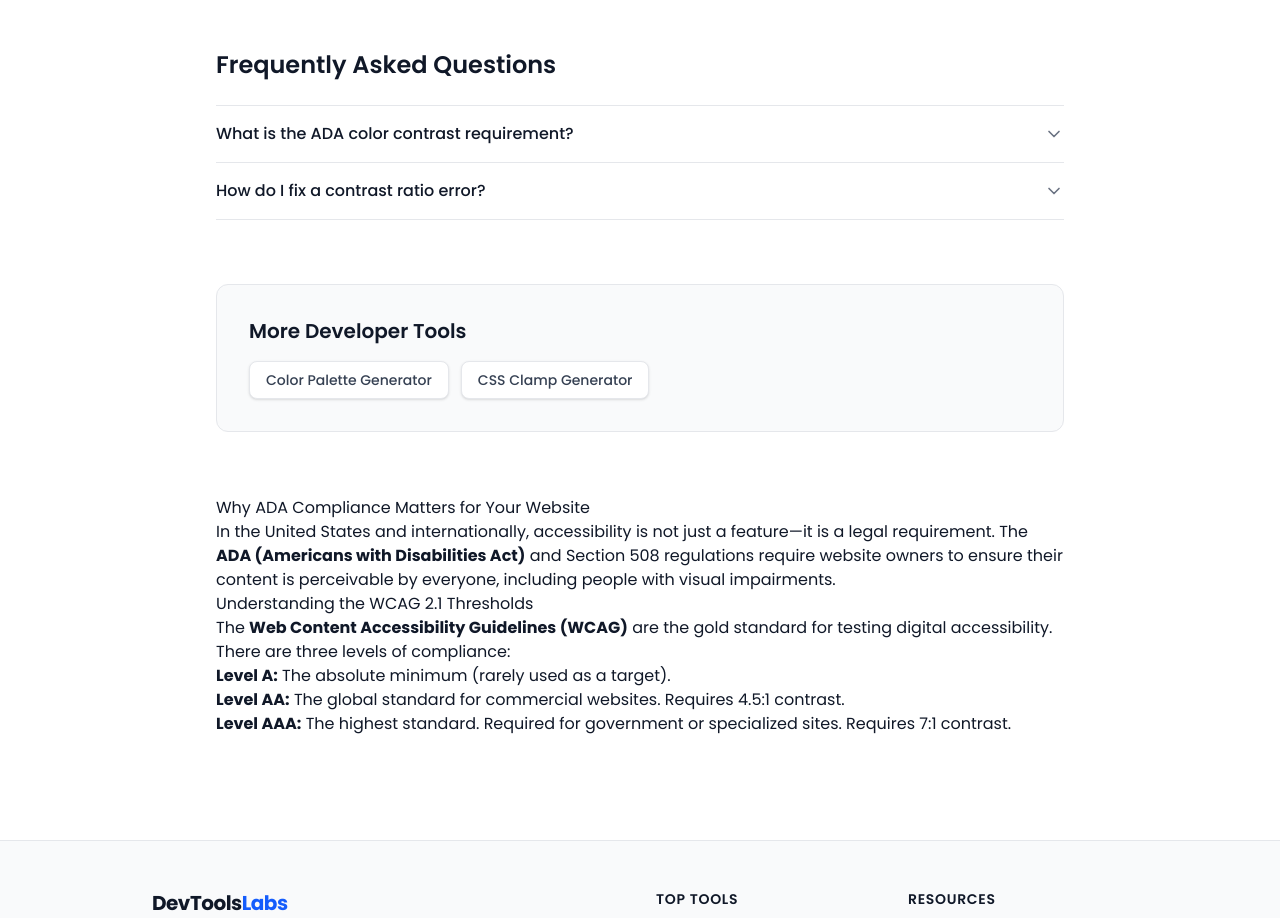
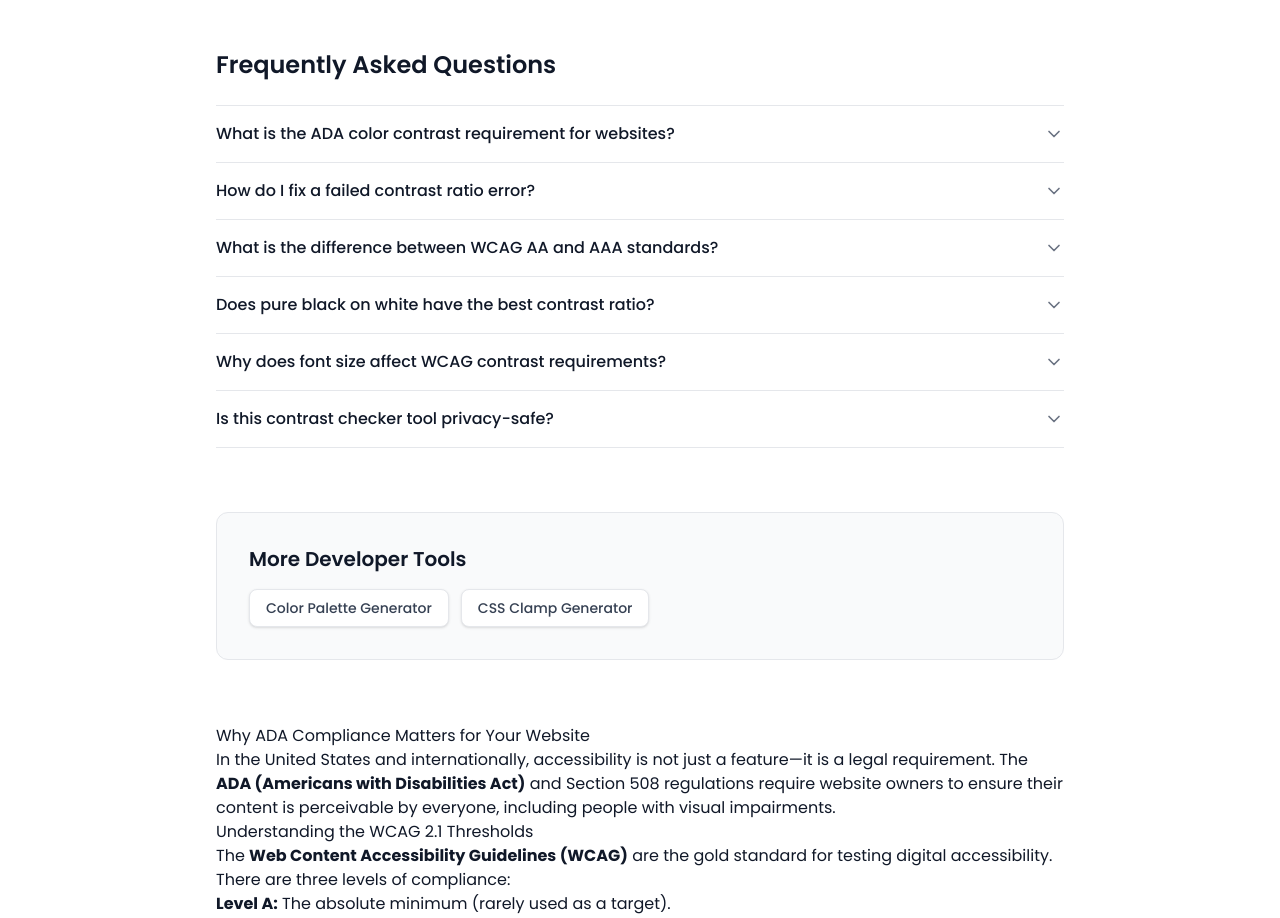
Before and after one commit to ArhamAshfaqft/devtoolslabs, a Next.js app: page /color-contrast-checker in a window 1280 px wide. Shown: the part 2220-3138 px from the top of the page. Built offline with nearby package versions, Linux system fonts and the light colour scheme.

Commit message:
seo: expand contrast checker FAQs to 6 high-intent questions for ADA/WCAG traffic

```diff
--- a/app/color-contrast-checker/page.tsx
+++ b/app/color-contrast-checker/page.tsx
@@ -32,12 +32,28 @@ export default function ColorContrastCheckerPage() {
       ]}
       faqs={[
         {
-          question: "What is the ADA color contrast requirement?",
-          answer: "The Americans with Disabilities Act (ADA) points to WCAG 2.1 Level AA as the baseline for digital accessibility. This means a minimum contrast ratio of 4.5:1 for normal text and 3:1 for large text (18pt+ or 14pt bold)."
+          question: "What is the ADA color contrast requirement for websites?",
+          answer: "The Americans with Disabilities Act (ADA) and Section 508 standards typically require digital content to meet WCAG 2.1 Level AA. This means a minimum contrast ratio of 4.5:1 for normal text and 3:1 for large text (18pt/24px or 14pt/18.6px bold)."
         },
         {
-          question: "How do I fix a contrast ratio error?",
-          answer: "Our tool includes a unique 'Apply Fix' feature. When your colors fail, it intelligently iterates through luminance values to find the closest color to your original choice that mathematically satisfies the WCAG threshold."
+          question: "How do I fix a failed contrast ratio error?",
+          answer: "Our tool includes a 'Smart Fixer' feature. When a color combination fails WCAG AA or AAA, the tool intelligently calculates the nearest hex value that meets the required threshold. Simply click 'Apply Fix' to update your foreground color automatically."
+        },
+        {
+          question: "What is the difference between WCAG AA and AAA standards?",
+          answer: "Level AA is the standard legal baseline for most international regulations, requiring a 4.5:1 ratio. Level AAA is the highest accessibility tier, requiring a 7:1 ratio for normal text and 4.5:1 for large text. AAA is often required for government, educational, or highly specialized platforms."
+        },
+        {
+          question: "Does pure black on white have the best contrast ratio?",
+          answer: "Yes. Pure black (#000000) on pure white (#FFFFFF) yields a 21:1 contrast ratio, which is the maximum possible. Conversely, a 1:1 ratio means the colors are identical and invisible to the user."
+        },
+        {
+          question: "Why does font size affect WCAG contrast requirements?",
+          answer: "Larger text is easier to read even at lower contrast because the glyphs are thicker and more distinct. Because of this, WCAG allows a lower ratio (3:1) for text that is considered 'Large' (18pt+ or 14pt bold), whereas 'Normal' text must hitting 4.5:1 for Level AA."
+        },
+        {
+          question: "Is this contrast checker tool privacy-safe?",
+          answer: "Yes. DevToolsLabs contrast checker works 100% in your browser. No hex codes or design data are sent to our servers. Your calculations are private and instant."
         }
       ]}
       relatedTools={[
```
